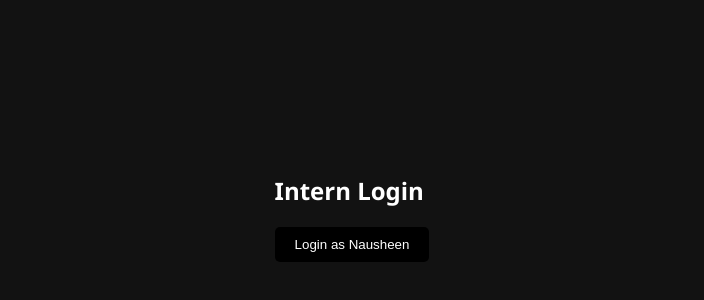
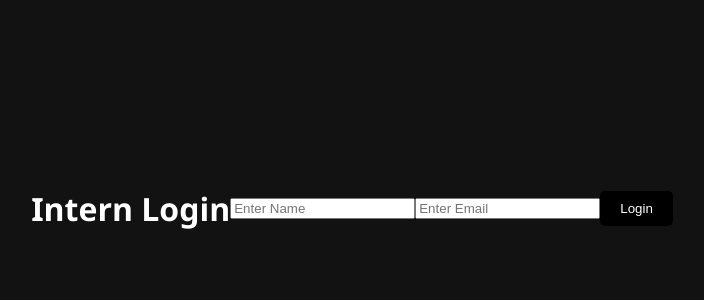
Before and after one commit to nausheensiddiqui23/Intern-Portal, a React (Vite) app in the folder intern portal/: page / in a window 1280 px wide. Shown: the part 192-492 px from the top of the page, without its empty margins (288-992 px from the left). Built offline with nearby package versions, Linux system fonts and the light colour scheme.

Commit message:
new commit

```diff
--- a/intern portal/src/pages/Login.jsx
+++ b/intern portal/src/pages/Login.jsx
@@ -3,17 +3,19 @@ import './Login.css';
 import { useNavigate } from "react-router-dom";
 
 export default function Login() {
-    const navigate = useNavigate();
+    // const navigate = useNavigate();
 
-    const handleLogin = () => {
-        navigate("/dashboard");
-    };
+    // const handleLogin = () => {
+    //     navigate("/dashboard");
+    // };
     return (
        <div className="page-container">
-        <div>
-            <h2>Intern Login</h2>
-            <button onClick={handleLogin}>Login as Nausheen</button>
-       </div>
+        <h1>Intern Login</h1>
+         <form className="login-form">
+        <input type="text" placeholder="Enter Name" required />
+        <input type="email" placeholder="Enter Email" required />
+        <button type="submit">Login</button>
+      </form>
      </div>
     );
 }
```
